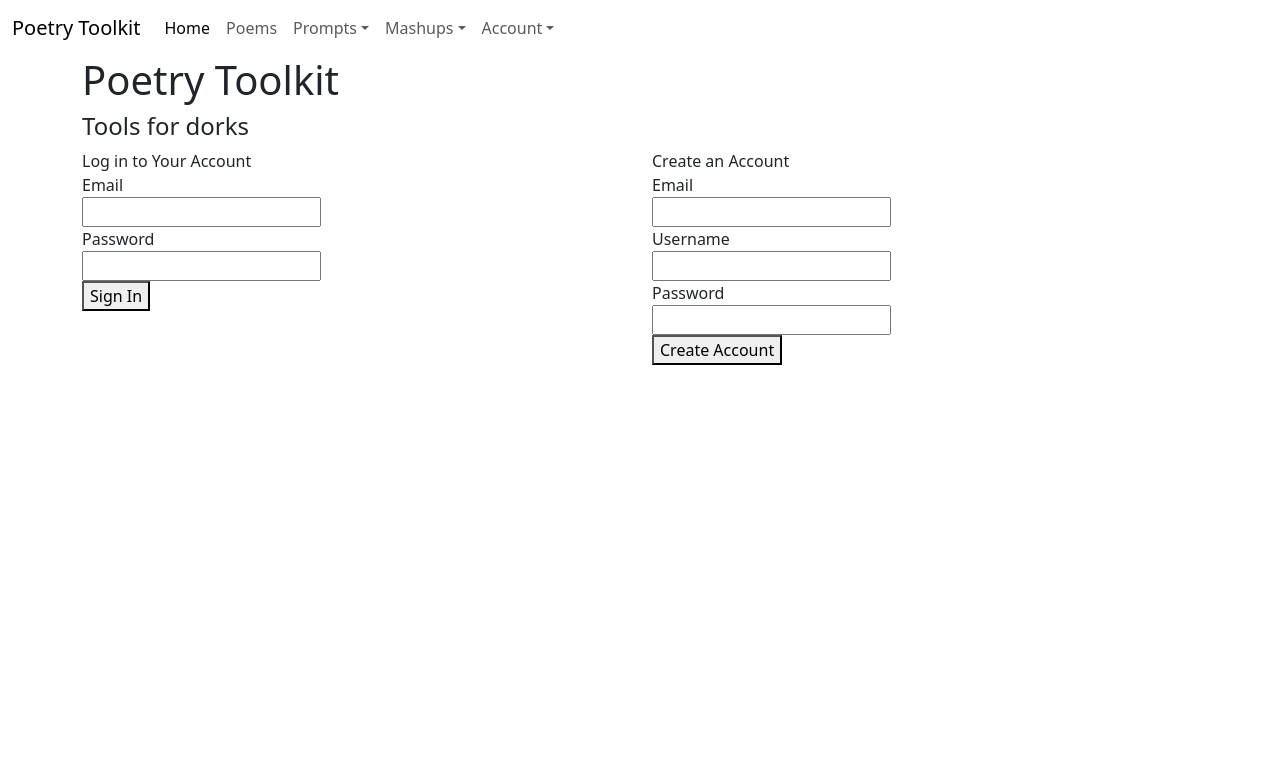
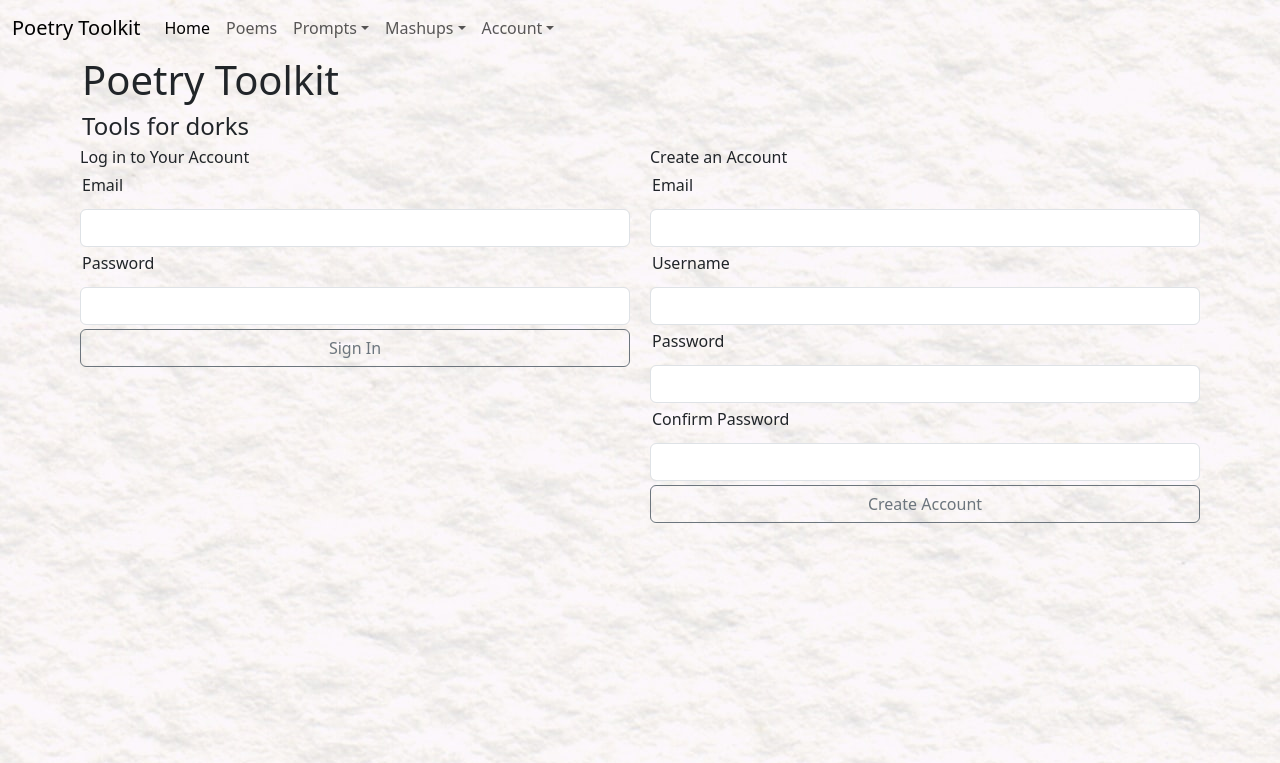
Before and after one commit to juneadam/poetry-app, a Flask app: page / in a window 1280 px wide. Shown: the top 763 px of the page. Run offline with Flask 2, Linux system fonts and the light colour scheme.

Commit message:
added bootstrap to the homepage

```diff
--- a/server.py
+++ b/server.py
@@ -32,13 +32,17 @@ def user_sign_up():
     """allows the user to create a new account"""
     email = request.form.get('email')
     username = request.form.get('username')
-    password = request.form.get('password')
+    password1 = request.form.get('password1')
+    password2 = request.form.get('password2')
     hashed_pw = argon2.hash(password)
     user = crud.find_user_by_email(email=email)
 
     if user:
         flash("This email is already associated with an account. Please log in below.")
     else:
+        if password1 != password2:
+            flash("Passwords do not match, please try again.")
+            return redirect('/')
         new_user = crud.create_user(email=email, username=username, password=hashed_pw)
         db.session.add(new_user)
         db.session.commit()
--- a/static/styles.css
+++ b/static/styles.css
@@ -1,5 +1,5 @@
 body {
-    background-image: static/imgs/olga-thelavart-vS3idIiYxX0-unsplash.jpg;
+    background-image: url(static/imgs/olga-thelavart-vS3idIiYxX0-unsplash.jpg);
 }
 
 #random-poem {
--- a/templates/base.html
+++ b/templates/base.html
@@ -3,7 +3,13 @@
 <head>
     <title>{% block title %}big title time{% endblock %}</title>
     <link href="https://cdn.jsdelivr.net/npm/bootstrap@5.3.0-alpha1/dist/css/bootstrap.min.css" rel="stylesheet" integrity="sha384-GLhlTQ8iRABdZLl6O3oVMWSktQOp6b7In1Zl3/Jr59b6EGGoI1aFkw7cmDA6j6gD" crossorigin="anonymous">
-    <link rel="stylesheet" href="static/styles.css">
+    <link rel="stylesheet" type="text/css" href="static/styles.css">
+    <!-- <style>
+        body {
+            background-image: url(static/imgs/olga-thelavart-vS3idIiYxX0-unsplash.jpg);
+
+        } -->
+    </style>
     {% block head %}{% endblock %}
 </head>
 <body>
--- a/templates/homepage.html
+++ b/templates/homepage.html
@@ -11,20 +11,28 @@
 <div class="container">
     <div class="row">
         <div class="col-6">
-        <form action="/login" id="login" method="POST">
-            <label for="login">Log in to Your Account</label><br>
-            Email<br><input type="text" name="email"></input><br>
-            Password<br><input type="password" name="password"></input><br>
-            <button type="submit">Sign In</button>
+            <form class="row g-1" action="/login" id="login" method="POST">
+                Log in to Your Account
+                <div class="col-auto"></div>
+                <label for="login-enter-email" class="form-label">Email</label>
+                    <input type="text" class="form-control" name="email"></input>
+                <label for="login-enter-password" class="form-label">Password</label>
+                    <input type="password" class="form-control" name="password"></input>
+                <button type="submit" class="btn btn-outline-secondary">Sign In</button>
             </form>
         </div>
         <div class="col-6">
-        <form action="/sign-up" id="sign-up" method="POST">
-            <label for="sign-up">Create an Account</label><br>
-            Email<br><input type="text" name="email"></input><br>
-            Username<br><input type="text" name="username"></input><br>
-            Password<br><input type="password" name="password"></input><br>
-            <button type="submit">Create Account</button>
+            <form action="/sign-up" class="row g-1" id="sign-up" method="POST">
+                Create an Account
+                <label for="sign-up-enter-email" class="form-label">Email</label>
+                    <input class="form-control" type="text" name="email"></input>
+                <label for="sign-up-enter-username" class="form-label">Username</label>
+                    <input class="form-control" type="text" name="username"></input>
+                <label for="sign-up-enter-password" class="form-label">Password</label>
+                    <input class="form-control" type="password" name="password1"></input>
+                <label for="sign-up-confirm-password" class="form-label">Confirm Password</label>
+                    <input class="form-control" type="password" name="password2"></input>
+                <button class="btn btn-outline-secondary" type="submit">Create Account</button>
             </form>
         </div>
     </div>
```
Lines whose indentation alone changed are shown as unchanged.
